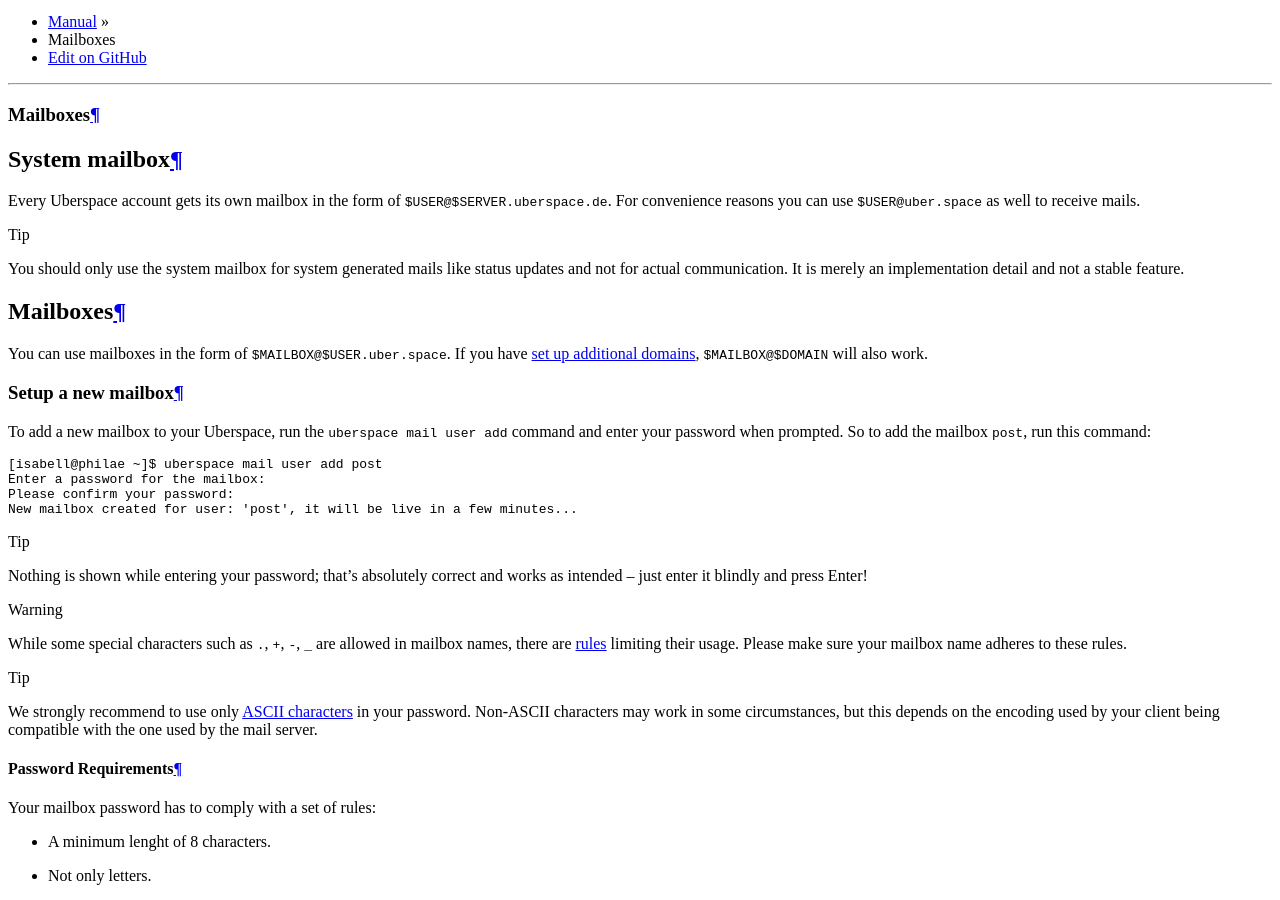
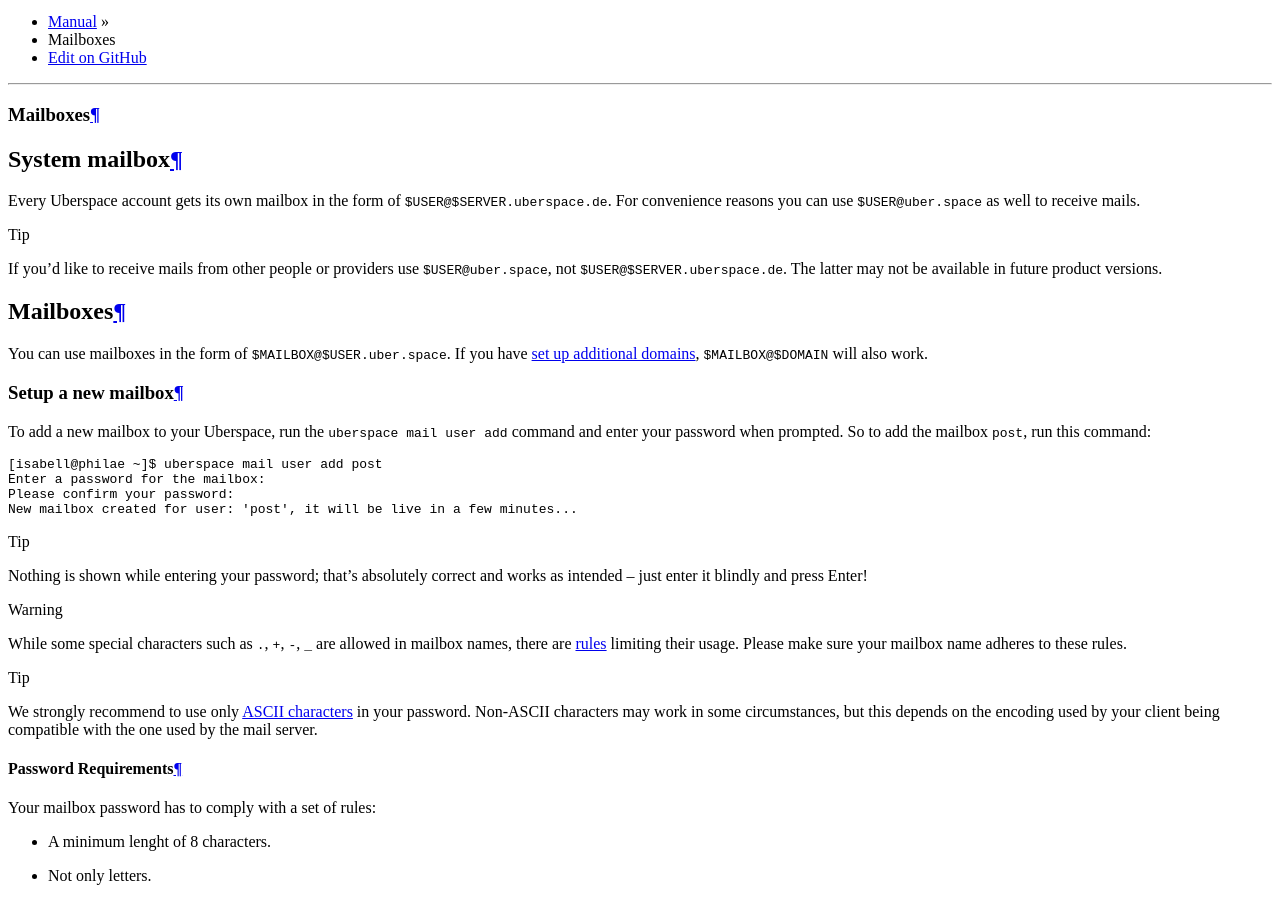
Before and after one commit to Uberspace/manual, a Sphinx documentation site: the page built from source/mail-mailboxes.rst, in a window 1280 px wide and 900 px high, scrolled down 1616 px. Built offline with Sphinx 7.4.7 and the Read the Docs theme 2.0.0, drawn with Linux system fonts in a browser that asks for light colours; pages that are not in the unit, such as notebooks, are missing from menus.

Commit message:
:bug: reword $USER@$SERVER.uberspace.de tip

```diff
--- a/source/mail-mailboxes.rst
+++ b/source/mail-mailboxes.rst
@@ -10,7 +10,8 @@
 Every Uberspace account gets its own mailbox in the form of ``$USER@$SERVER.uberspace.de``. For convenience reasons you can use ``$USER@uber.space`` as well to receive mails.
 
 .. tip::
-  You should only use the system mailbox for system generated mails like status updates and not for actual communication. It is merely an implementation detail and not a stable feature.
+  If you'd like to receive mails from other people or providers use ``$USER@uber.space``, not ``$USER@$SERVER.uberspace.de``. The latter may not be
+  available in future product versions.
 
 Mailboxes
 =========
```
